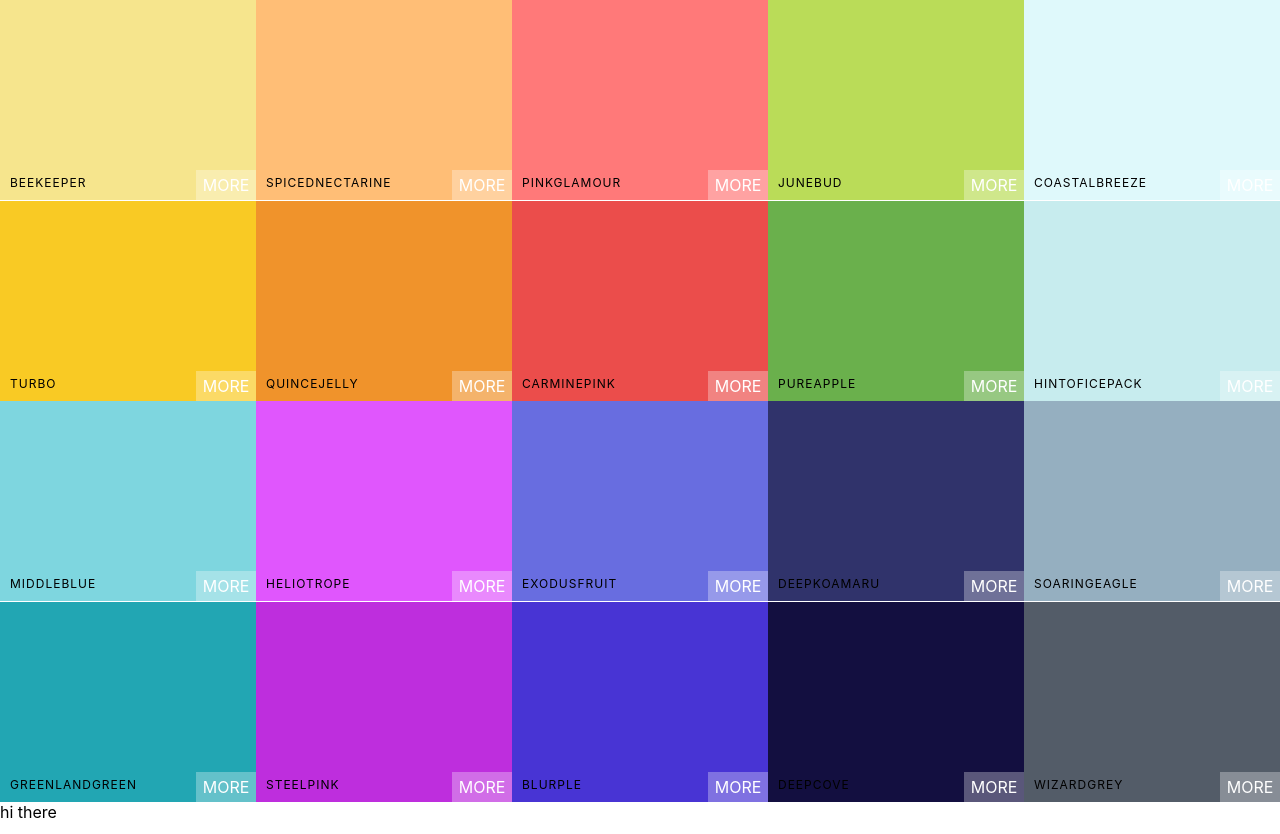
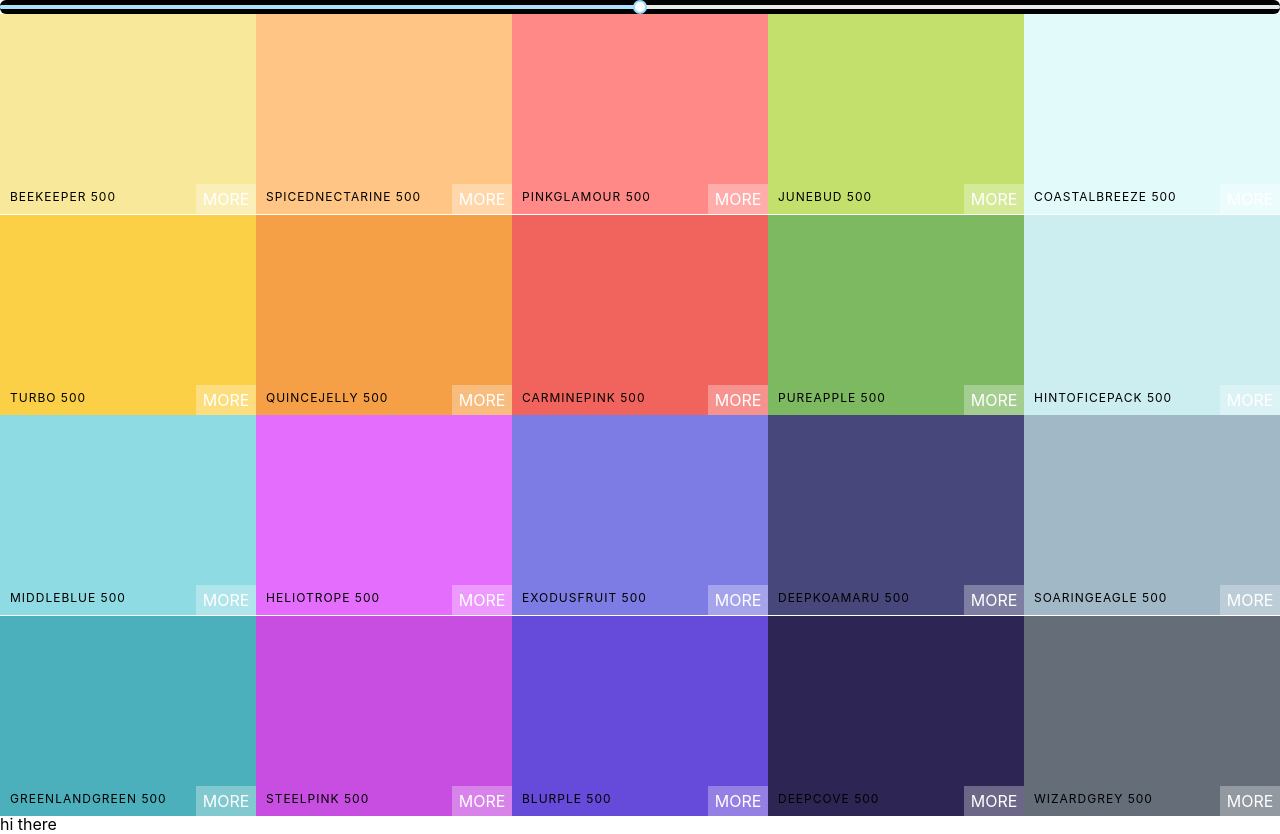
Before and after one commit to rguichette/colotPal, a React (Create React App) app: page / in a window 1280 px wide. Built offline with nearby package versions, Linux system fonts and the light colour scheme.

Commit message:
added slider and fixed minor color selection bug

```diff
--- a/package.json
+++ b/package.json
@@ -7,6 +7,7 @@
     "@testing-library/react": "^9.4.0",
     "@testing-library/user-event": "^7.2.1",
     "chroma-js": "^2.1.0",
+    "rc-slider": "^9.2.1",
     "react": "^16.12.0",
     "react-copy-to-clipboard": "^5.0.2",
     "react-dom": "^16.12.0",
--- a/src/App.js
+++ b/src/App.js
@@ -8,7 +8,7 @@
 
   return (
     <div className="App" >
-<Palette palette={seedColors[4]}/>
+<Palette palette={generatePalette(seedColors[4])}/>
     </div>
   );
 }
--- a/src/Palette.js
+++ b/src/Palette.js
@@ -1,19 +1,43 @@
 import React, { Component } from 'react'
 import ColorBox from "./ColorBox.js"
 import "./palette.css"
+
+import Slider, { Range } from 'rc-slider';
+// We can just import Slider or Range to reduce bundle size
+// import Slider from 'rc-slider/lib/Slider';
+// import Range from 'rc-slider/lib/Range';
+import 'rc-slider/assets/index.css';
+
 export default class Palette extends Component {
+constructor(props){
+    super(props)
+    this.state ={
+        level:500
+    }
+    this.changeLevel = this.changeLevel.bind(this)
+}
 
 
+changeLevel(newLevel){
+this.setState({
+    level:newLevel
+})
+}
+
     render() {
-        const colorBoxes = this.props.palette.colors.map(color =>{
-        return <ColorBox background={color.color} name={color.name}/>
+        const colorBoxes = this.props.palette.colors[this.state.level].map((color, i) =>{
+        return <ColorBox background={color.hex} name={color.name} key={i}/>
         })
 
         return (
             <div className="Palette">
+                <Slider defaultValue={this.state.level} min={100} max={900} step={100} onAfterChange={this.changeLevel}/>
                 {/* navbar goes here */}
+
+                <div className="Palette-colors">{/* bunch of c */}
                 {colorBoxes}
-                <div className="Palette-colors">{/* bunch of c */}</div>
+
+                </div>
                 {/* footer */}
                 hi there
             </div>
--- a/src/colorBox.css
+++ b/src/colorBox.css
@@ -65,7 +65,6 @@
 .copy-overlay{
     opacity: 0;
     z-index: 0;
-    /* background-color: black; */
     width: 100%;
     height: 100%;
     transition:  0.6s ease-in-out;
@@ -81,20 +80,20 @@
 }
 
 .copy-msg{
-    position: fixed;
+position: fixed;
 left: 0;
-top: 0;
+/* top: 0; */
 bottom: 0;
-top: 0;
+/* top: 0; */
 display: flex;
 flex-direction: column;
 align-items: center;
 justify-content: center;
 font-size: 3rem;
-transform: 0;
+/* transform: 0; */
 opacity: 0;
 color: white;
-/* width: 100%; */
+width: 100%;
 }
 .copy-msg.show{
     opacity: 1;
--- a/src/palette.css
+++ b/src/palette.css
@@ -1,3 +1,13 @@
 .Palette{
     height: 100vh;
 }
+.Palette-colors{
+    height: 100%;
+    /* display: flex; */
+    /* flex-wrap: wrap; */
+}
+
+.rc-slider{
+    background-color:black;
+    /* padding: 15px; */
+}
```
Also changed, not shown: 1 other file (tests, documents, lock files or other folders).
